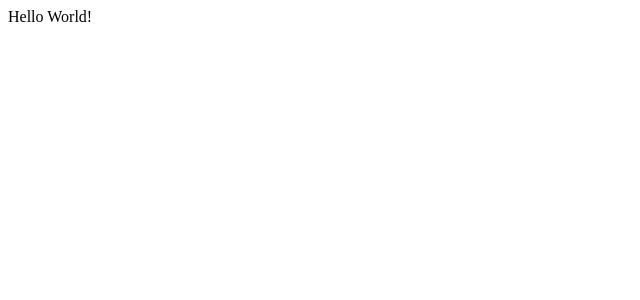
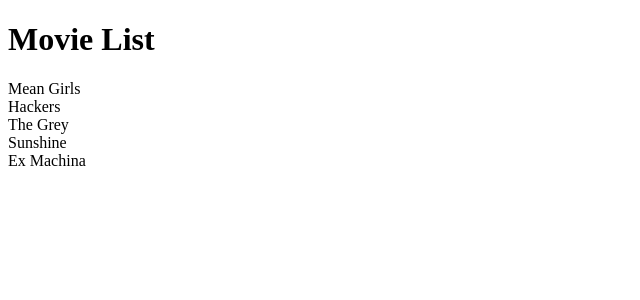
Before and after one commit to tomki1/movie-list, a React app: page / in a window 1280 px wide. Shown: the top 300 px of the page, without its empty margins (0-640 px from the left). Built offline with nearby package versions, Linux system fonts and the light colour scheme; the HTML template or start-up script is replaced by a standard one.

Commit message:
render list of sample movies

```diff
--- a/client/src/components/App.jsx
+++ b/client/src/components/App.jsx
@@ -1,7 +1,22 @@
 import React from 'react';
+import ReactDOM from 'react-dom';
+import sampleMovieData from '../data/sampleMovieData.js'
+import MovieList from './MovieList.jsx'
+import MovieListEntry from './MovieListEntry.jsx';
 
-const App = (props) => (
-  <div>Hello World!</div>
-);
+const {useState} = React;
+
+const App = () => {
+
+  const [movies, setMovies] = useState(sampleMovieData);
+
+
+  return (
+    <div>
+      <h1>Movie List</h1>
+      <MovieList movies={movies}/>
+    </div>
+  )
+};
 
 export default App;
--- /dev/null
+++ b/client/src/components/MovieList.jsx
@@ -0,0 +1,21 @@
+import React from 'react';
+import ReactDOM from 'react-dom';
+import MovieListEntry from './MovieListEntry.jsx';
+var MovieList = ({movies}) => {
+
+  return (
+    <div>
+      <div className="movie-list">
+        {movies.map((movie, index) => <MovieListEntry movie={movie} key={index}/>)}
+      </div>
+    </div>
+  )
+  };
+
+
+
+
+
+
+
+  export default MovieList;
--- /dev/null
+++ b/client/src/components/MovieListEntry.jsx
@@ -0,0 +1,19 @@
+import React from 'react';
+import ReactDOM from 'react-dom';
+
+var MovieListEntry = ({movie}) => {
+
+  return (
+    <div className="movie-list-entry">
+      {movie}
+    </div>
+  )
+}
+
+
+
+
+
+
+
+export default MovieListEntry;
--- /dev/null
+++ b/client/src/data/sampleMovieData.js
@@ -0,0 +1,3 @@
+var sampleMovieData = ['Mean Girls', 'Hackers', 'The Grey', 'Sunshine', 'Ex Machina'];
+
+export default sampleMovieData;
--- a/client/src/index.js
+++ b/client/src/index.js
@@ -2,4 +2,5 @@
 import ReactDOM from 'react-dom';
 import App from './components/App.jsx';
 
+
 ReactDOM.render(<App />, document.getElementById('app'));
```
